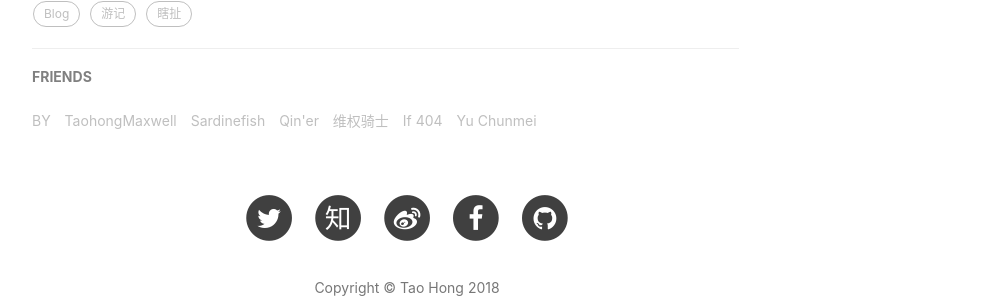
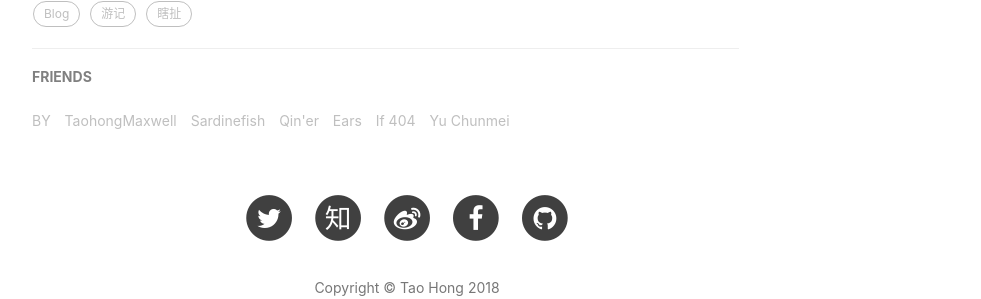
Before and after one commit to TaohongMaxwell/TaohongMaxwell.github.io, a Jekyll site: the page built from _posts/2018-06-09-blog-founded-today.md, in a window 1280 px wide and 900 px high, scrolled down 3958 px. Shown: the part 485-784 px from the top of the window, without its empty margins (233-1214 px from the left). Built offline with Jekyll 4.4.1, drawn with Linux system fonts in a browser that asks for light colours; nearby versions of some CDN libraries; comment, search, counter and statistics services are not loaded; grey boxes are pictures that could not be loaded.

Commit message:
change
将维权骑士的链接改成124

```diff
--- a/_config.yml
+++ b/_config.yml
@@ -112,8 +112,8 @@
         title: "Qin'er",
         href: "http://www.cnblogs.com/1795759388-/"
     },{
-        title: "维权骑士",
-        href: "https://rightknights.com/"
+        title: "Ears",
+        href: "http://www.gxvs12.top/"
     },{
         title: "If 404",
         href: "https://taohongmaxwell.github.io/404/"
```
